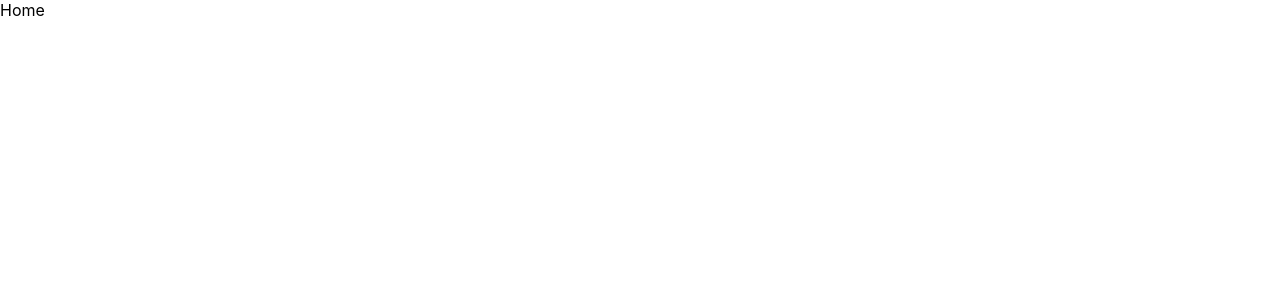
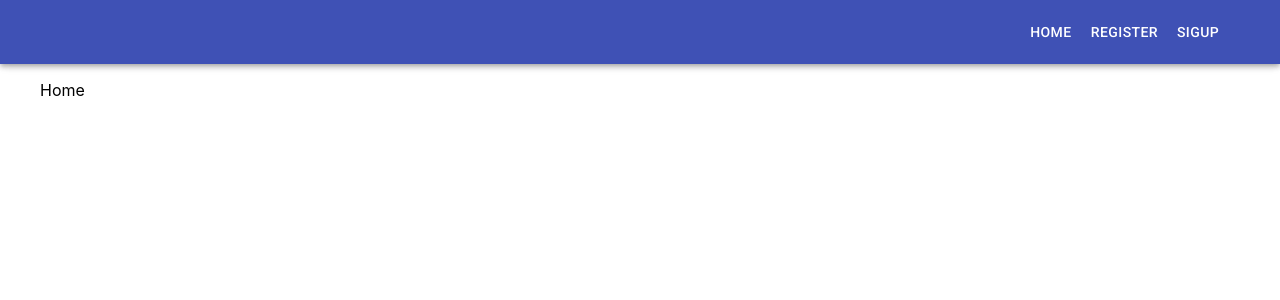
Before and after one commit to TextError/Register-Login---Material-UI, a React (Create React App) app in the folder frontend/: page / in a window 1280 px wide. Shown: the top 300 px of the page. Built offline with nearby package versions, Linux system fonts and the light colour scheme.

Commit message:
fast navbar links

```diff
--- a/frontend/src/App.css
+++ b/frontend/src/App.css
@@ -0,0 +1,8 @@
+.container {
+  margin: 80px auto 0 auto;
+  max-width: 1200px;
+}
+.nav-container {
+  margin: 0 0 0 auto;
+  padding-right: 50px !important;
+}
--- a/frontend/src/App.js
+++ b/frontend/src/App.js
@@ -6,19 +6,27 @@ import Home from './components/home/Home';
 import Register from './components/authentication/register/Register';
 import Login from './components/authentication/login/Login';
 
+// Layout
+import Navbar from './Layout/navbar/Navbar';
+
 // Css
 import './App.css';
 
 function App() {
   return (
+    <div className='App'>
       <Router>
+        <Navbar />
+        <div className='container'>
           <Switch>
             <Route exact path='/' component={Home} />
             <Route exact path='/register' component={Register} />
             <Route exact path='/login' component={Login} />
           </Switch>
+        </div>
       </Router>
+    </div>
   );
-}
+};
 
 export default App;
--- /dev/null
+++ b/frontend/src/Layout/navbar/Navbar.js
@@ -0,0 +1,23 @@
+import React, { Component } from 'react';
+import Link from 'react-router-dom/Link';
+
+// MUI
+import AppBar from '@material-ui/core/AppBar';
+import Toolbar from '@material-ui/core/Toolbar';
+import Button from '@material-ui/core/Button';
+
+class Navbar extends Component {
+  render() {
+    return (
+      <AppBar>
+        <Toolbar className='nav-container'>
+          <Button color='inherit' component={Link} to='/'>Home</Button>
+          <Button color='inherit' component={Link} to='/register'>Register</Button>
+          <Button color='inherit' component={Link} to='/login'>Sigup</Button>
+        </Toolbar>
+      </AppBar>
+    )
+  }
+}
+
+export default Navbar
```
Lines whose indentation alone changed are shown as unchanged.
